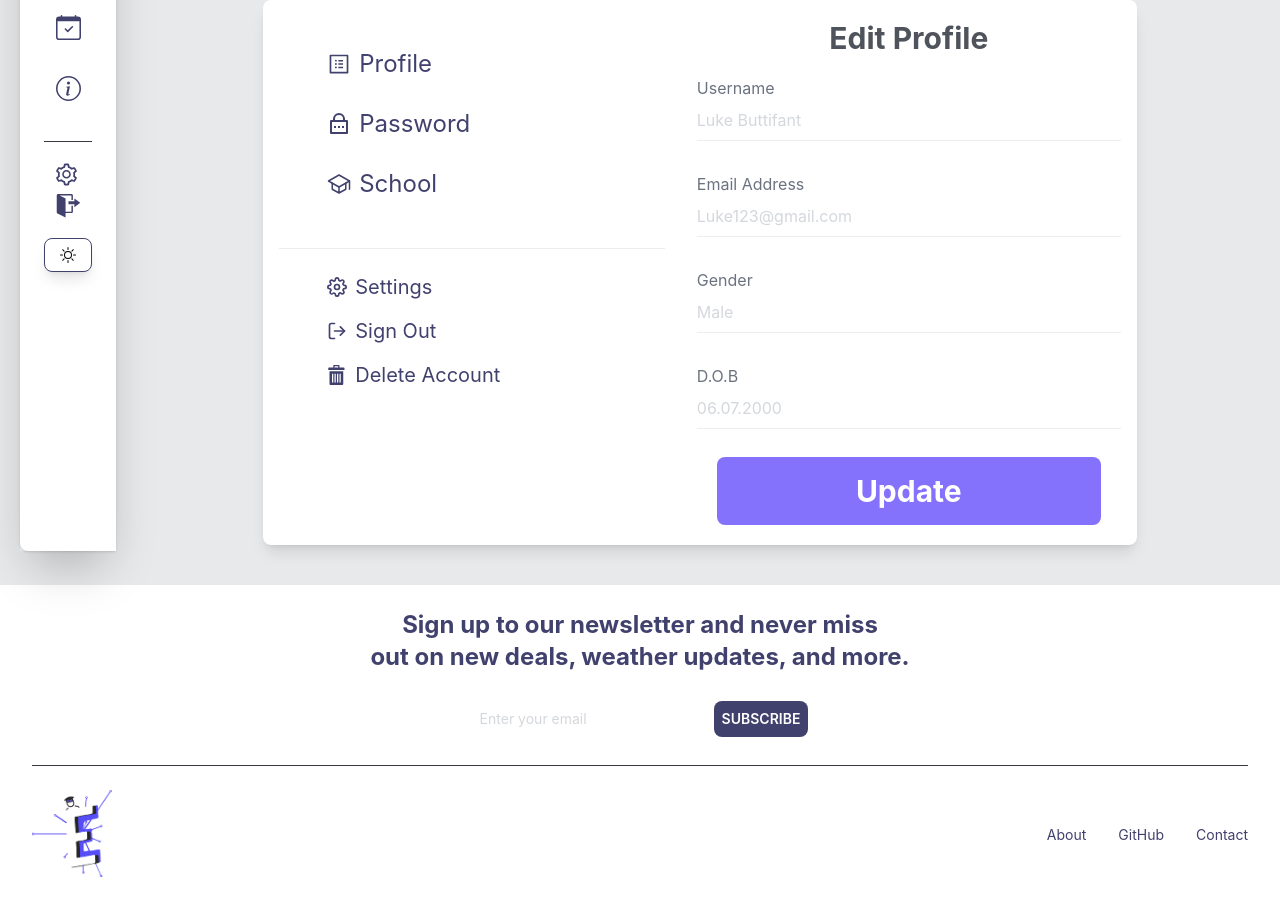
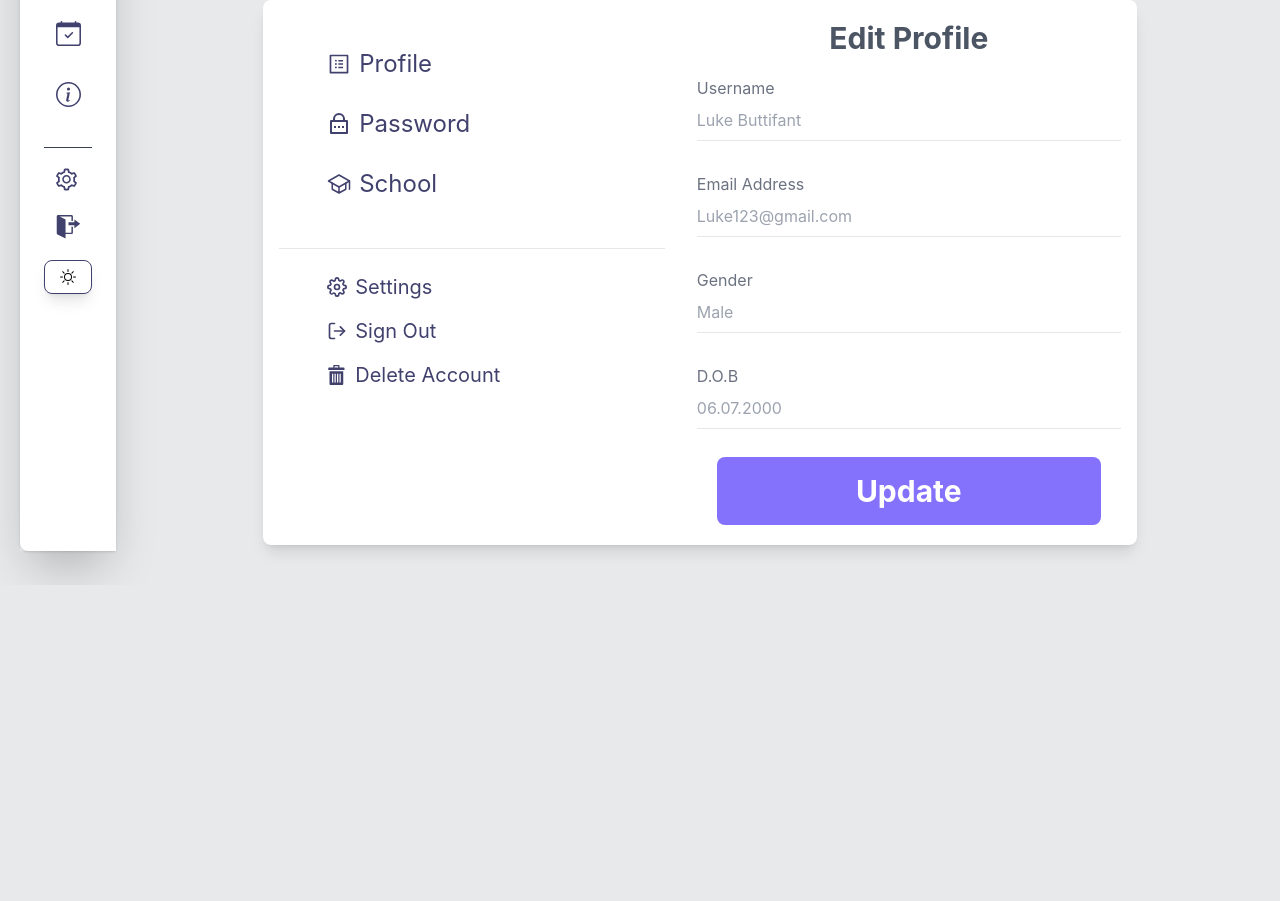
Before and after one commit to luke-buttifant/Educam, a React (Create React App) app in the folder client/: page /Profile in a window 1280 px wide. Shown: the part 269-1170 px from the top of the page. After the commit the page ends 854 px from the top, so only its background shows below. Built offline with nearby package versions, Linux system fonts and the light colour scheme.

Commit message:
bug fixes

```diff
--- a/client/package.json
+++ b/client/package.json
@@ -22,7 +22,6 @@
     "@testing-library/react": "^12.1.2",
     "@testing-library/user-event": "^13.5.0",
     "cross-env": "^7.0.3",
-    "opencv.js": "^1.2.1",
     "react": "^17.0.2",
     "react-copy-to-clipboard": "^5.0.4",
     "react-dom": "^17.0.2",
--- a/client/src/App.js
+++ b/client/src/App.js
@@ -6,7 +6,6 @@ import Login from './pages/login'
 import Register from "./pages/register"
 import { BrowserRouter as Router, Routes, Route } from "react-router-dom";
 import Calendar from './pages/calendar'
-import Footer from "./components/footer"
 
 function App() {
 	if (localStorage.theme === 'dark') {
@@ -33,9 +32,6 @@ function App() {
 
 				</Routes>
 			</Router>
-
-
-		<Footer />
 		</div>
 		</>
 	)
--- a/client/src/components/MobileThemeToggle.js
+++ b/client/src/components/MobileThemeToggle.js
@@ -23,7 +23,7 @@ const MobileToggle = () => {
 return(
     <>
     <div className="flex justify-center items-center mt-4">
-    <div className="dark:bg-dark-mode dark:text-white rounded-full cursor-pointer shadow-lg rounded w-12 mx-auto p-2 bg-white border-primary dark:border-white border rounded-lg shadow-lg hover:bg-primary hover:text-white dark:hover:bg-white dark:hover:text-dark-mode" onClick={toggleTheme}>
+    <div className="dark:bg-dark-mode dark:text-white cursor-pointer shadow-lg  w-12 mx-auto p-2 bg-white border-primary dark:border-white border rounded-lg hover:bg-primary hover:text-white dark:hover:bg-white dark:hover:text-dark-mode" onClick={toggleTheme}>
             <BsSun className="mx-auto"/></div>
 </div>
 </>
--- a/client/src/components/ThemeToggle.js
+++ b/client/src/components/ThemeToggle.js
@@ -30,7 +30,7 @@ return(
             <path strokeLinecap="round" strokeLinejoin="round" strokeWidth="2" d="M12 3v1m0 16v1m9-9h-1M4 12H3m15.364 6.364l-.707-.707M6.343 6.343l-.707-.707m12.728 0l-.707.707M6.343 17.657l-.707.707M16 12a4 4 0 11-8 0 4 4 0 018 0z" />
         </svg>
     </span>
-    <div className="w-40 h-7 flex items-center bg-gray-300 dark:bg-black rounded-full mx-3 px-1 bg-primary cursor-pointer" onClick={toggleTheme}>
+    <div className="w-40 h-7 flex items-center bg-gray-300 dark:bg-black rounded-full mx-3 px-1  cursor-pointer" onClick={toggleTheme}>
         <div  id='lightModeToggle' className="dark:bg-dark-mode w-16 h-5 rounded-full shadow-md transform dark:ml-16 hover:bg-primary bg-white animate-pulse"></div>
     </div>
     <span className="">
--- a/client/src/components/footer.js
+++ /dev/null
@@ -1,42 +0,0 @@
-import Logo from '../images/Logo.png'
-const Footer = () => {
-
-    return(
-
-        <>
-        <footer className="block justify-center px-4 text-primary bg-white dark:bg-dark-mode dark:text-white mt-10">
-        <div className="container py-6">
-            <h1 className="text-center text-lg font-bold lg:text-2xl">
-                Sign up to our newsletter and never miss <br /> out on new deals, weather updates, and more.
-            </h1>
-
-            <div className="flex justify-center mt-6">
-                <div className="bg-white rounded-lg">
-                    <div className="flex flex-wrap justify-between md:flex-row dark:bg-dark-mode ">
-                        <input type="email" className="m-1 p-2 appearance-none text-primary dark:bg-dark-mode text-sm focus:outline-none" placeholder="Enter your email" />
-                        <button className="w-full m-1 p-2 text-sm bg-primary dark:bg-dark-mode text-white  rounded-lg font-semibold uppercase lg:w-auto">subscribe</button>
-                    </div>
-                </div>
-            </div>
-
-            <hr className="h-px mt-6 bg-gray-700 border-none" />
-
-            <div className="flex flex-col items-center justify-between mt-6 md:flex-row">
-                <div className='w-20'>
-                    <img src={Logo}></img>
-                </div>
-                <div className="flex mt-4 md:m-0">
-                    <div className="-mx-4">
-                      <a href="#" className="px-4 text-sm">About</a>
-                      <a href="https://github.com/luke-buttifant/Educam" target={"_blank"}  className="px-4 text-sm">GitHub</a>
-                      <a href="#" className="px-4 text-sm">Contact</a>
-                  	</div>
-                </div>
-            </div>
-        </div>
-    </footer>
-    </>
-    )
-}
-
-export default Footer;
--- a/client/src/components/navbar.js
+++ b/client/src/components/navbar.js
@@ -1,6 +1,5 @@
 import { CgProfile } from 'react-icons/cg'
 import { BsCalendarCheck, BsInfoCircle } from 'react-icons/bs'
-import { ImStatsBars } from 'react-icons/im'
 import { MdOutlineNavigateBefore, MdOutlineNavigateNext, MdOutlineSpaceDashboard } from 'react-icons/md'
 import { AiOutlineInfoCircle, AiOutlineSetting } from 'react-icons/ai'
 import { GoSignOut } from 'react-icons/go'
@@ -10,7 +9,6 @@ import {React} from 'react'
 import {useLocation } from "react-router-dom";
 import Toggle from './ThemeToggle'
 import MobileToggle from './MobileThemeToggle'
-import Tooltip from '@mui/material/Tooltip';
 
 
 function NavBar(){
@@ -33,11 +31,11 @@ function NavBar(){
         <div className="flex items-center justify-between">
           <a
             href="#"
-            className="w-14 rounded flex "
+            className="w-12 rounded flex "
           >
             <img src={Logo}></img>
           </a>
-          <button onClick={toggleNav} className="flex items-center justify-center p-0.5 bg-gray-200 rounded-md shadow-md roundedfocus:outline-none focus:ring-1 focus:ring-gray-500 shadow-lg">
+          <button onClick={toggleNav} className="flex items-center justify-center p-0.5 bg-gray-200 rounded-md roundedfocus:outline-none focus:ring-1 focus:ring-gray-500 shadow-lg">
             <MdOutlineNavigateBefore size={30} />
           </button>
         </div>
@@ -57,7 +55,7 @@ function NavBar(){
             </div>
             <a
               href="/"
-              className="inline-block w-full py-2 pl-14 text-m rounded hover:bg-primary dark:hover:bg-gray-600 dark:text-white focus:outline-none hover:text-white focus:bg-primary focus:text-white text-primary"
+              className="inline-block w-full py-2 pl-14 text-m rounded hover:bg-secondary dark:hover:bg-gray-600 dark:text-white focus:outline-none hover:text-white focus:bg-secondary focus:text-white text-primary"
             >Home</a
             >
           </li>
@@ -69,7 +67,7 @@ function NavBar(){
 
             </div>
             <a href='/profile'
-                  className="inline-block w-full py-2 pl-14 text-m rounded hover:bg-primary focus:outline-none hover:text-white focus:ring-1 focus:ring-gray-500 focus:bg-primary focus:text-white text-primary dark:hover:bg-gray-600 dark:text-white"
+                  className="inline-block w-full py-2 pl-14 text-m rounded hover:bg-secondary focus:outline-none hover:text-white focus:ring-1 focus:ring-gray-500 focus:bg-secondary focus:text-white text-primary dark:hover:bg-gray-600 dark:text-white"
                 >Profile</a>
           </li>
           <li className="relative text-primary dark:text-white hover:text-white focus-within:text-white">
@@ -80,7 +78,7 @@ function NavBar(){
             </div>
             <a
               href="/calendar"
-              className="inline-block w-full py-2 pl-14  text-m rounded hover:bg-primary focus:outline-none focus:ring-1 focus:ring-gray-500 focus:bg-primary focus:text-white dark:hover:bg-gray-600 dark:text-white"
+              className="inline-block w-full py-2 pl-14  text-m rounded hover:bg-secondary focus:outline-none focus:ring-1 focus:ring-gray-500 focus:bg-secondary focus:text-white dark:hover:bg-gray-600 dark:text-white"
             >Calendar</a
             >
           </li>
@@ -92,7 +90,7 @@ function NavBar(){
             </div>
             <a
               href="#"
-              className="inline-block w-full py-2 pl-14 text-m rounded hover:bg-primary focus:outline-none focus:ring-1 focus:ring-gray-500 focus:bg-primary focus:text-white dark:hover:bg-gray-600 dark:text-white"
+              className="inline-block w-full py-2 pl-14 text-m rounded hover:bg-secondary focus:outline-none focus:ring-1 focus:ring-gray-500 focus:bg-secondary focus:text-white dark:hover:bg-gray-600 dark:text-white"
             >About Us</a
             >
           </li>
@@ -102,7 +100,7 @@ function NavBar(){
              <div className="px-6 pt-8">
           <hr className="border-gray-700" />
          </div>
-        <div className="pl-6 pr-4 py-4 bg-primary flex items-center justify-between mt-10">
+        <div className="pl-6 pr-4 py-4 bg-secondary rounded shadow-lg flex items-center justify-between mt-10">
          <div className="flex items-center">
             <div
               className="relative w-14 h-14 rounded-full"
@@ -115,7 +113,7 @@ function NavBar(){
             </div>
             <div className="flex flex-col pl-3">
               <div className="text-sm text-gray-50">Luke Buttifant</div>
-              <span className="text-sm text-[#acacb0] font-light tracking-tight">
+              <span className="text-sm text-gray-200 font-light tracking-tight">
                 Southampton Solent University
                </span>
             </div>
@@ -131,7 +129,7 @@ function NavBar(){
             </div>
             <a
               href="#"
-              className="inline-block w-full py-2 pl-14 text-m rounded hover:bg-primary focus:outline-none focus:ring-1 focus:ring-gray-500 focus:bg-primary focus:text-white"
+              className="inline-block w-full py-2 pl-14 text-m rounded hover:bg-secondary focus:outline-none focus:ring-1 focus:ring-gray-500 focus:bg-secondary focus:text-white"
             >Settings</a
             >
           </li>
@@ -143,7 +141,7 @@ function NavBar(){
             </div>
             <a
               href="#"
-              className="inline-block w-full py-2 pl-14 text-m rounded hover:bg-primary focus:outline-none focus:ring-1 focus:ring-gray-500 focus:bg-primary focus:text-white"
+              className="inline-block w-full py-2 pl-14 text-m rounded hover:bg-secondary focus:outline-none focus:ring-1 focus:ring-gray-500 focus:bg-secondary focus:text-white"
             >Sign Out</a
             >
           </li>
@@ -169,7 +167,7 @@ function NavBar(){
             href="#"
             className="flex "
           >
-            <img src={Logo} className=""></img>
+            <img src={Logo} className="w-12"></img>
           </a>
         </div>
                   <button onClick={toggleNav} className="bg-white  rounded-tr-lg rounded-br-lg focus:outline-none  absolute top-16 left-24 dark:bg-dark-mode dark:text-white">
@@ -180,7 +178,7 @@ function NavBar(){
       <div className="px-6 pt-4">
         <ul className="flex flex-col space-y-5">
 
-        <a href='/'><li className="relative text-primary hover:text-white focus-within:text-white mx-auto rounded-lg p-2 hover:bg-primary dark:text-white">
+        <a href='/'><li className="relative text-primary hover:text-white focus-within:text-white mx-auto rounded-lg p-2 hover:bg-secondary dark:text-white">
             <div
             className="flex items-center mx-auto pointer-events-none pl-1">
             <MdOutlineSpaceDashboard size={30}/>
@@ -188,7 +186,7 @@ function NavBar(){
           </li>
           </a>
 
-          <a href='/profile'><li className=" relative text-primary hover:text-white focus-within:text-white mx-auto rounded-lg p-2 hover:bg-primary dark:text-white">
+          <a href='/profile'><li className=" relative text-primary hover:text-white focus-within:text-white mx-auto rounded-lg p-2 hover:bg-secondary dark:text-white">
             <div
             className="flex items-center pointer-events-none pl-1">
             <CgProfile size={25}/>
@@ -196,14 +194,14 @@ function NavBar(){
           </li>
           </a>
 
-          <a href='/calendar'><li className="relative text-primary hover:text-white focus-within:text-white mx-auto rounded-lg p-2 hover:bg-primary dark:text-white">
+          <a href='/calendar'><li className="relative text-primary hover:text-white focus-within:text-white mx-auto rounded-lg p-2 hover:bg-secondary dark:text-white">
             <div
             className="flex items-center mx-auto pointer-events-none pl-1">
             <BsCalendarCheck size={25}/>
           </div>
           </li></a>
 
-          <li className="relative text-primary hover:text-white focus-within:text-white mx-auto rounded-lg p-2 hover:bg-primary dark:text-white">
+          <li className="relative text-primary hover:text-white focus-within:text-white mx-auto rounded-lg p-2 hover:bg-secondary dark:text-white">
             <div
             className="flex items-center mx-auto pointer-events-none">
             <BsInfoCircle size={25}/>
@@ -220,14 +218,14 @@ function NavBar(){
 
         <ul className="space-y-2">
 
-          <li className="relative text-primary hover:text-white focus-within:text-white mx-auto rounded-lg p-4 hover:bg-primary dark:text-white">
+          <li className="relative text-primary hover:text-white focus-within:text-white mx-auto rounded-lg p-4 hover:bg-secondary dark:text-white">
             <div
               className="absolute inset-y-0 left-0 flex items-center pl-2.5 pointer-events-none">
               < AiOutlineSetting size={25}/>
             </div>
           </li>
 
-          <a href='/register'><li className="relative text-primary hover:text-white focus-within:text-white mx-auto rounded-lg p-4 hover:bg-primary dark:text-white">
+          <a href='/register'><li className="relative text-primary hover:text-white focus-within:text-white mx-auto rounded-lg p-4 hover:bg-secondary dark:text-white mt-4">
             <div
               className="absolute inset-y-0 left-0 flex items-center pl-3 mx-auto pointer-events-none">
               <GoSignOut size={25}/>
--- a/client/src/pages/profile.js
+++ b/client/src/pages/profile.js
@@ -11,7 +11,7 @@ const Profile = () =>{
 
   return (
       <>
-      <div className="container">
+      <div className="container mb-10">
           <img className="w-52 mx-auto rounded-full" src={dp}></img>
 
     <h1 className="text-center text-4xl font-Sora dark:text-white"> Luke Buttifant</h1>
--- a/client/tailwind.config.js
+++ b/client/tailwind.config.js
@@ -10,26 +10,10 @@ module.exports = {
         'login-illustration': "url('./images/loginIllustration.png')",
       },
       colors: {
-        "white-smoke": "#F9FAF4",
-        "deep-space-sparkle": "#4A6163",
-        "sandy-brown": "#F9A66C",
-        "pastel-orange": "#FFC94B",
-        "light-coral": "#F17A7E",
         "primary": "#41416E",
         "secondary": "#8472FC",
         "dark-mode": "#26252A",
         "dark-mode-secondary": "#161616",
-
-        gray: {
-          900: "#202225",
-          800: "#2f3136",
-          700: "#36393f",
-          600: "#4f545c",
-          400: "#d4d7dc",
-          300: "#e3e5e8",
-          200: "#ebedef",
-          100: "#f2f3f5",
-        }
       },
     },
     fontFamily: {
```
Also changed, not shown: client/src/images/Logo.png.
